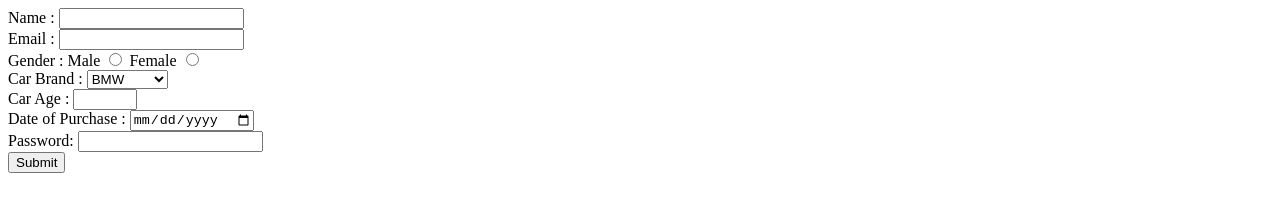
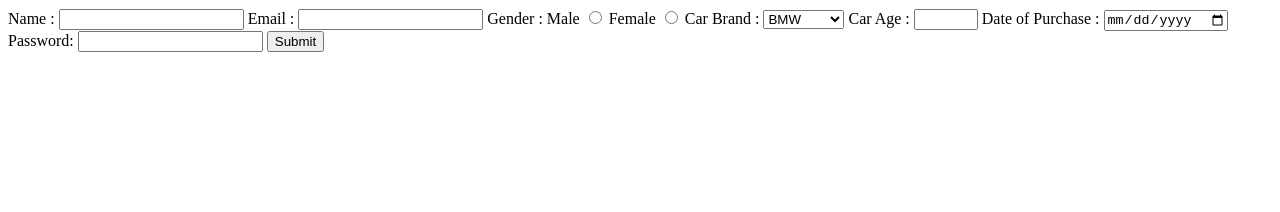
Before and after one commit to acciojob/car-insurance-form-kanekii16, a website: page main.html in a window 1280 px wide. Drawn offline with Linux system fonts and the light colour scheme.

Commit message:
created a submission

```diff
--- a/main.html
+++ b/main.html
@@ -10,48 +10,49 @@
 	<!-- the entire body must be written by student -->
 	<form method="post">
 
-	<div >
+
 	<label for="name" >Name : </label>
 	<input id="name"  type="text"/>
-	</div>
 
-	<div >
+
+
 	<label for="email" >Email : </label>
 	<input id="email"  type="email"/>
-	</div>
 
-	<div >
+
+
 	<label for="Gender" >Gender  :</label>
+
 	<label for="Gender"   >Male</label>
 	<input  name="gender"  type="radio"/>
 
 	<label for="Gender"   >Female </label>
 	<input name="gender"  type="radio"/>
-	</div>
 
-	<div id="cars">
+
+
 	<label for="carbrand" >Car Brand :</label>
-	<select>
+	<select id="cars">
 	<option value="BMW">BMW</option>
     <option value="audi">Audi 95</option>
     <option value="mercedez">Mercedez</option>
 	</select>
-	</div>
 
-	<div >
+
+
 	<label for="carage">Car Age : </label>
-	<input id="carage" type="number" min=0 max=100>
-	</div>
+	<input id="carage"  type="number" min=0 max=100>
 
-	<div >
+
+
 	<label for="dop">Date of Purchase : </label>
 	<input id="dop"  type="date">
-	</div>
 
-	<div >
+
+
 	<label for="Password">Password:</label>
 	<input id="password"  type="password">
-	</div>
+
 
 	<button type="submit">Submit</button>
 
```
